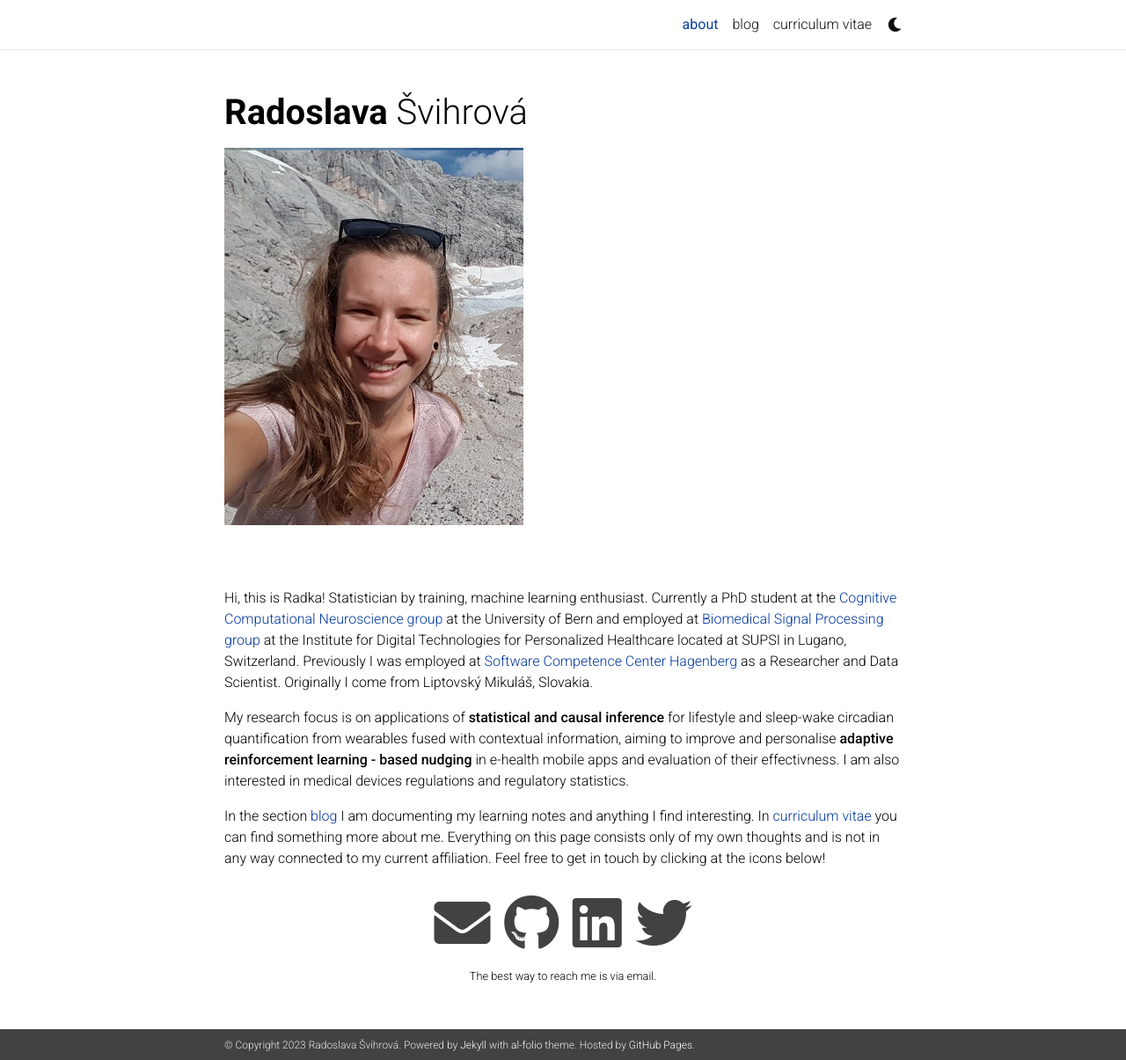
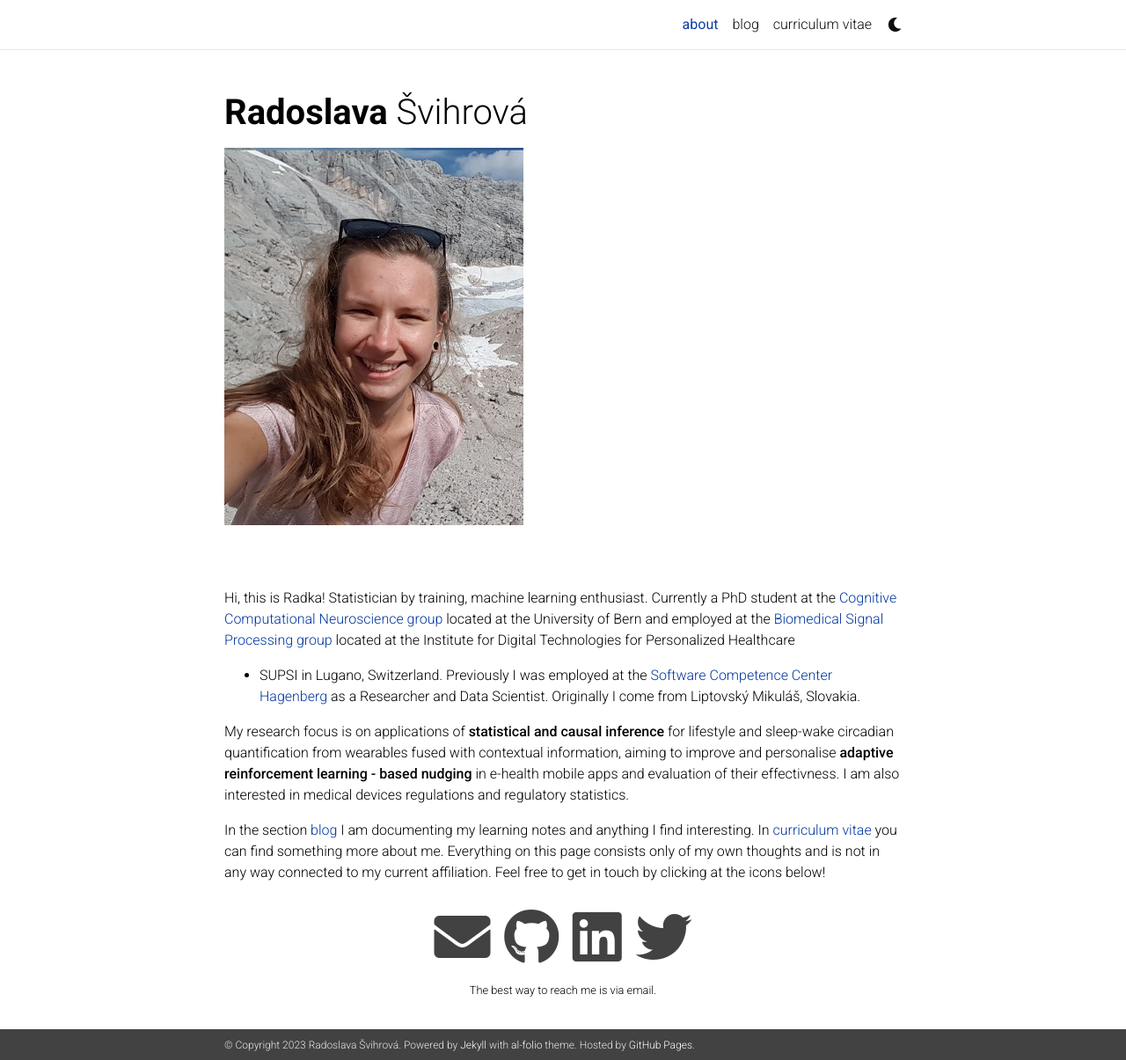
Before and after one commit to RadoslavaS/RadoslavaS.github.io, a Jekyll site: the page built from _pages/about.md, in a window 1280 px wide and 1205 px high. Shown: the whole window at 88% size. Built offline with Jekyll 4.4.1, drawn with Linux system fonts in a browser that asks for light colours; nearby versions of some CDN libraries; a style sheet for code colours, icons or effects is not loaded.

Commit message:
minor updates

```diff
--- a/_pages/about.md
+++ b/_pages/about.md
@@ -19,9 +19,9 @@ social: true  # includes social icons at the bottom of the page
 |    |
 
 Hi, this is Radka! Statistician by training, machine learning enthusiast.
-Currently a PhD student at the [Cognitive Computational Neuroscience group](https://neuro.inf.unibe.ch/) at the University of Bern and employed at [Biomedical Signal Processing group](https://bsp-meditech.ch/) at the Institute for Digital Technologies for Personalized Healthcare
-located at SUPSI in Lugano, Switzerland. Previously I was
-employed at [Software Competence Center Hagenberg](https://www.scch.at/) as a
+Currently a PhD student at the [Cognitive Computational Neuroscience group](https://neuro.inf.unibe.ch/) located at the University of Bern and employed at the [Biomedical Signal Processing group](https://bsp-meditech.ch/) located at the Institute for Digital Technologies for Personalized Healthcare
+ - SUPSI in Lugano, Switzerland. Previously I was
+employed at the [Software Competence Center Hagenberg](https://www.scch.at/) as a
 Researcher and Data Scientist. Originally I come from Liptovský Mikuláš, Slovakia.
 
 My research focus is on applications of **statistical and causal inference** for lifestyle and sleep-wake circadian quantification from wearables fused with contextual information, aiming to improve and personalise **adaptive reinforcement learning - based nudging** in e-health mobile apps and evaluation of their effectivness. I am also interested in medical devices regulations and regulatory statistics.
```
